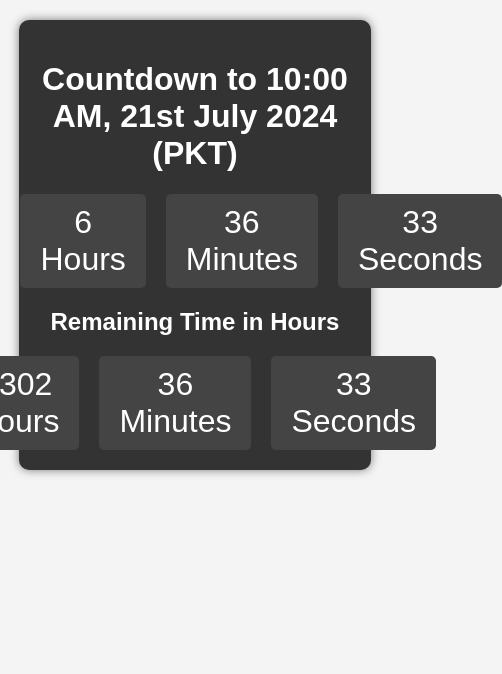
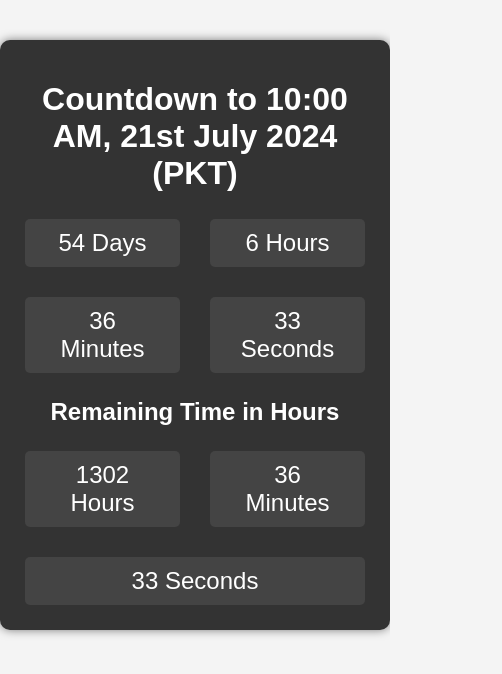
Before and after one commit to Ahmad-Mahboob/Exam_Ending, a plain HTML site: page index.html in a window 390 px wide. Shown: the whole page, 502 px wide, since content can reach past the window. Drawn offline with Linux system fonts and the light colour scheme.

Commit message:
Update 2nd index.html

```diff
--- a/index.html
+++ b/index.html
@@ -12,6 +12,7 @@
             align-items: center;
             margin: 0;
             background-color: #f4f4f4;
+            padding: 20px;
         }
 
         #timer {
@@ -22,20 +23,24 @@
             border-radius: 10px;
             box-shadow: 0 0 10px rgba(0, 0, 0, 0.5);
             margin-top: 20px;
-            width: 80%;
+            width: 100%;
+            max-width: 600px;
         }
 
         #countdown, #hours-countdown {
             display: flex;
             justify-content: center;
             gap: 20px;
-            font-size: 2em;
+            font-size: 1.5em;
+            flex-wrap: wrap;
         }
 
         #countdown div, #hours-countdown div {
             background: #444;
             padding: 10px 20px;
             border-radius: 5px;
+            flex: 1 1 100px;
+            margin: 5px;
         }
 
         #experiment {
@@ -45,7 +50,14 @@
             font-size: larger;
             padding: 20px;
             margin-top: 20px;
-            width: 80%;
+            width: 100%;
+            max-width: 600px;
+        }
+
+        @media (max-width: 600px) {
+            #countdown div, #hours-countdown div {
+                font-size: 1em;
+            }
         }
     </style>
 </head>
```
